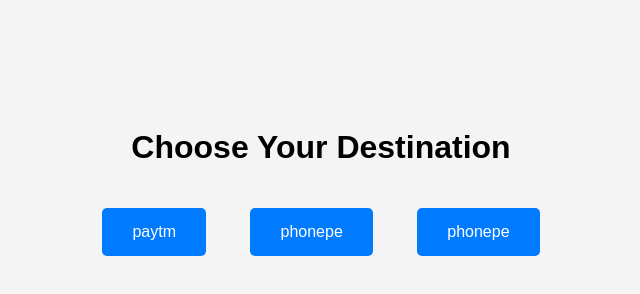
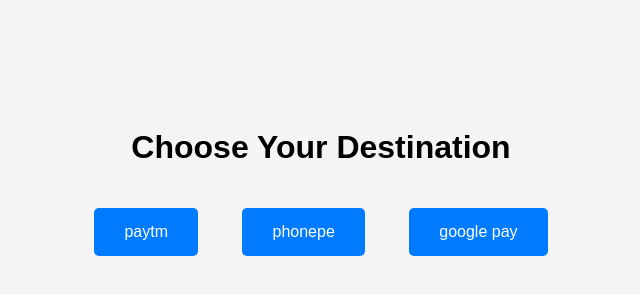
Before and after one commit to 1-kuldeepjoshi/Upi, a plain HTML site: page index.html in a window 1280 px wide. Shown: the whole page, without its empty margins (319-959 px from the left). Drawn offline with Linux system fonts and the light colour scheme.

Commit message:
Update index.html

```diff
--- a/index.html
+++ b/index.html
@@ -38,7 +38,7 @@
     phonepe
   </button>
     <button onclick="window.location.href='https://g.co/payinvite/580wv5x';">
-    phonepe
+    google pay
     </button>
 
 </body>
```
